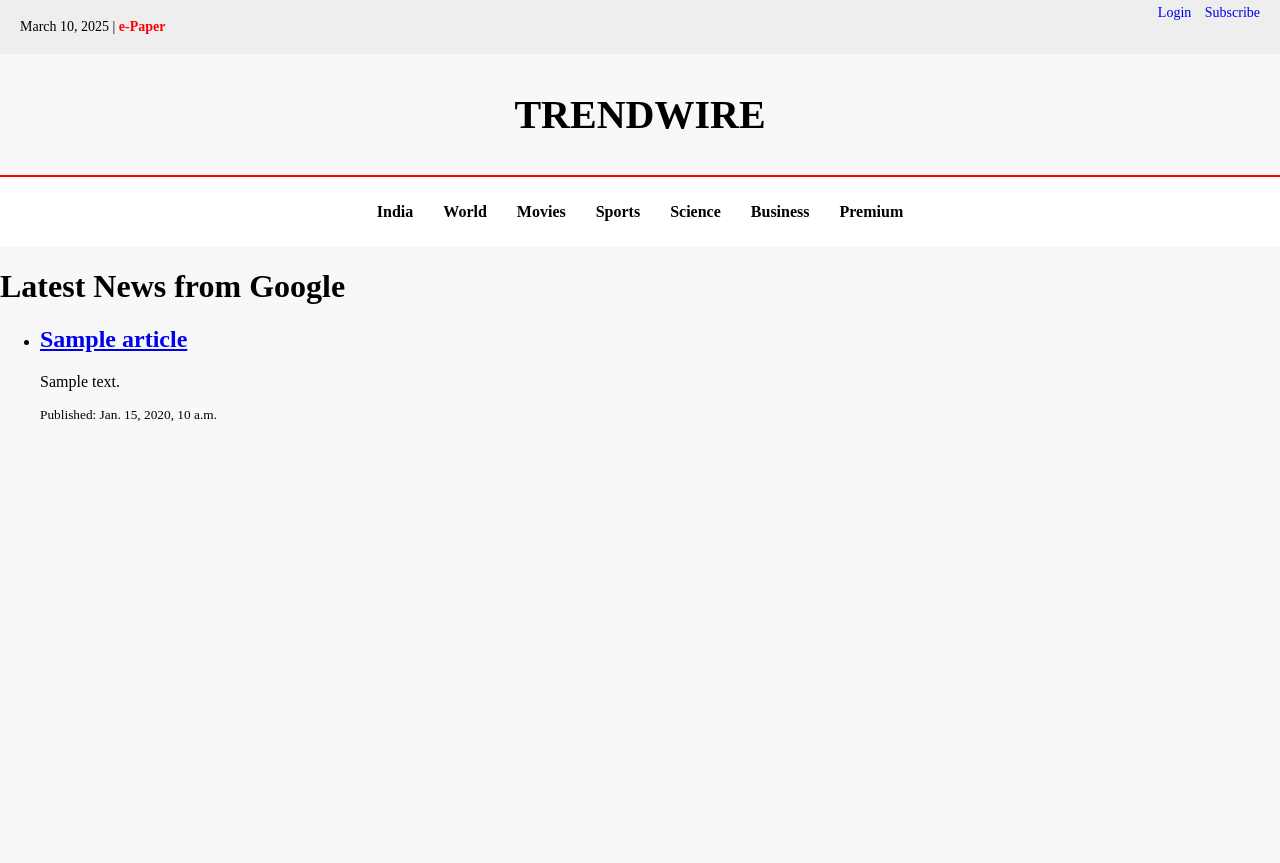
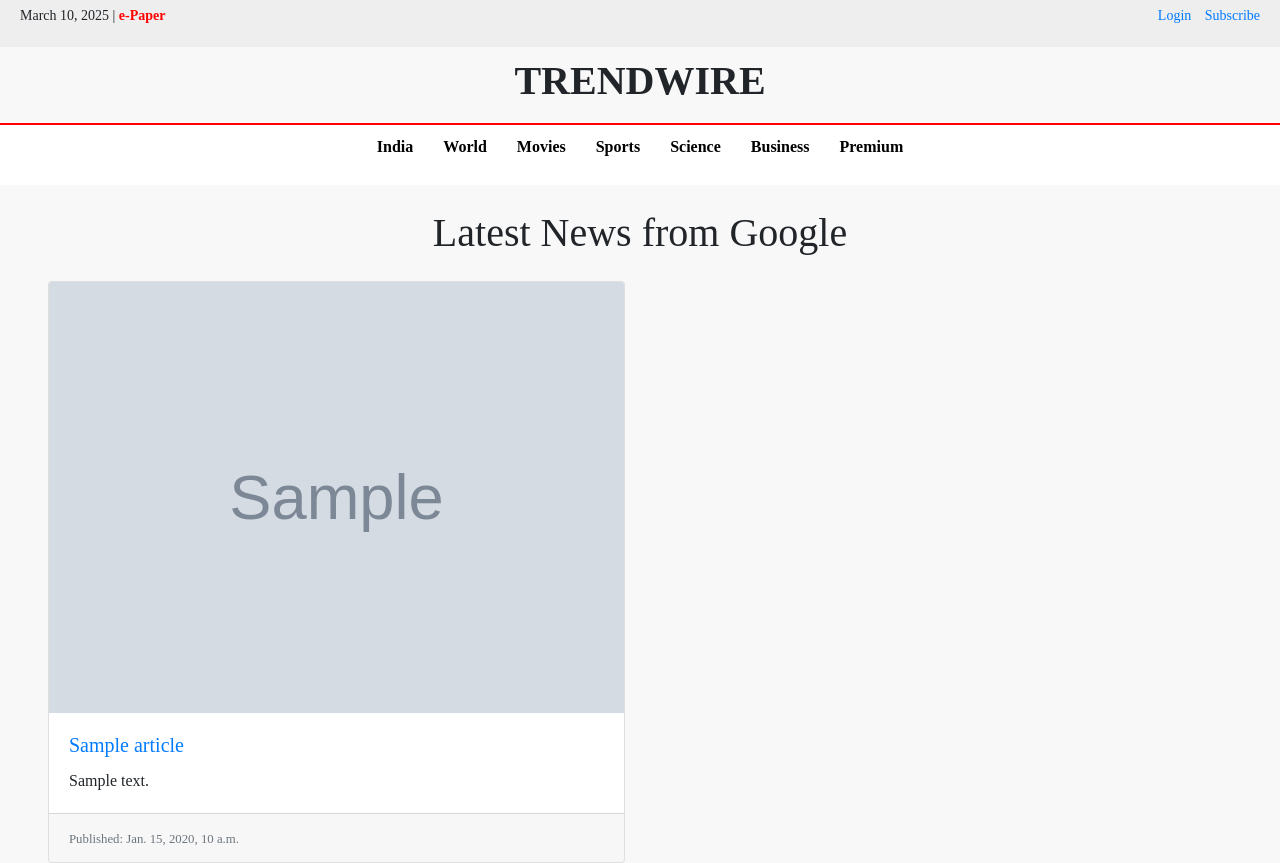
Before and after one commit to vidhisha05/trendwire, a Django app: template templates/news_feed.html in a window 1280 px wide. Before the commit the page ends 422 px from the top, so only its background shows below. Run offline with Django 5.2, Linux system fonts and the light colour scheme; the template is opened without the code that fills it: most values are stand-ins (such as "Sample title", 1, 10 or a date in 2020); grey boxes marked "Sample" are stand-in pictures.

Commit message:
getting image claening things

```diff
--- a/templates/base.html
+++ b/templates/base.html
@@ -1,12 +1,15 @@
-{% load static %}
-<link rel="stylesheet" type="text/css" href="{% static 'news/style.css' %}">
-
 <!DOCTYPE html>
 <html lang="en">
 <head>
+    {% load static %}
     <meta charset="UTF-8">
     <meta name="viewport" content="width=device-width, initial-scale=1.0">
+
     <title>TrendWire - News</title>
+    <!-- Bootstrap CSS -->
+    <link rel="stylesheet" href="https://cdn.jsdelivr.net/npm/bootstrap@4.0.0/dist/css/bootstrap.min.css">
+
+    <!-- Custom CSS -->
     <link rel="stylesheet" href="{% static 'css/style.css' %}">
 </head>
 <body>
--- a/templates/news_feed.html
+++ b/templates/news_feed.html
@@ -1,14 +1,27 @@
 {% extends 'base.html' %}
 
 {% block content %}
-    <h1>Latest News from Google</h1>
-    <ul>
-        {% for article in articles %}
-            <li>
-                <h2><a href="{{ article.link }}" target="_blank">{{ article.title }}</a></h2>
-                <p>{{ article.summary }}</p>
-                <small>Published: {{ article.published }}</small>
-            </li>
-        {% endfor %}
-    </ul>
+    <h1 class="text-center my-4">Latest News from Google</h1>
+    <div class="container-fluid px-5">
+        <div class="row g-4">
+            {% for article in articles %}
+                <div class="col-12 col-md-6">  <!-- 1 column on small, 2 on medium+ -->
+                    <div class="card h-100">
+                        <img class="card-img-top" src="{{ article.image }}" alt="News image">
+                        <div class="card-body">
+                            <h5 class="card-title">
+                                <a href="{{ article.link }}" target="_blank">{{ article.title }}</a>
+                            </h5>
+                            <p class="card-text">{{ article.summary }}</p>
+                        </div>
+                        <div class="card-footer">
+                            <small class="text-muted">Published: {{ article.published }}</small>
+                        </div>
+                    </div>
+                </div>
+            {% empty %}
+                <p class="text-center">No news available.</p>
+            {% endfor %}
+        </div>
+    </div>
 {% endblock %}
```
Also changed, not shown: news/views.py (+9 -0 lines), templates/home.html (deleted, +0 -16 lines).
